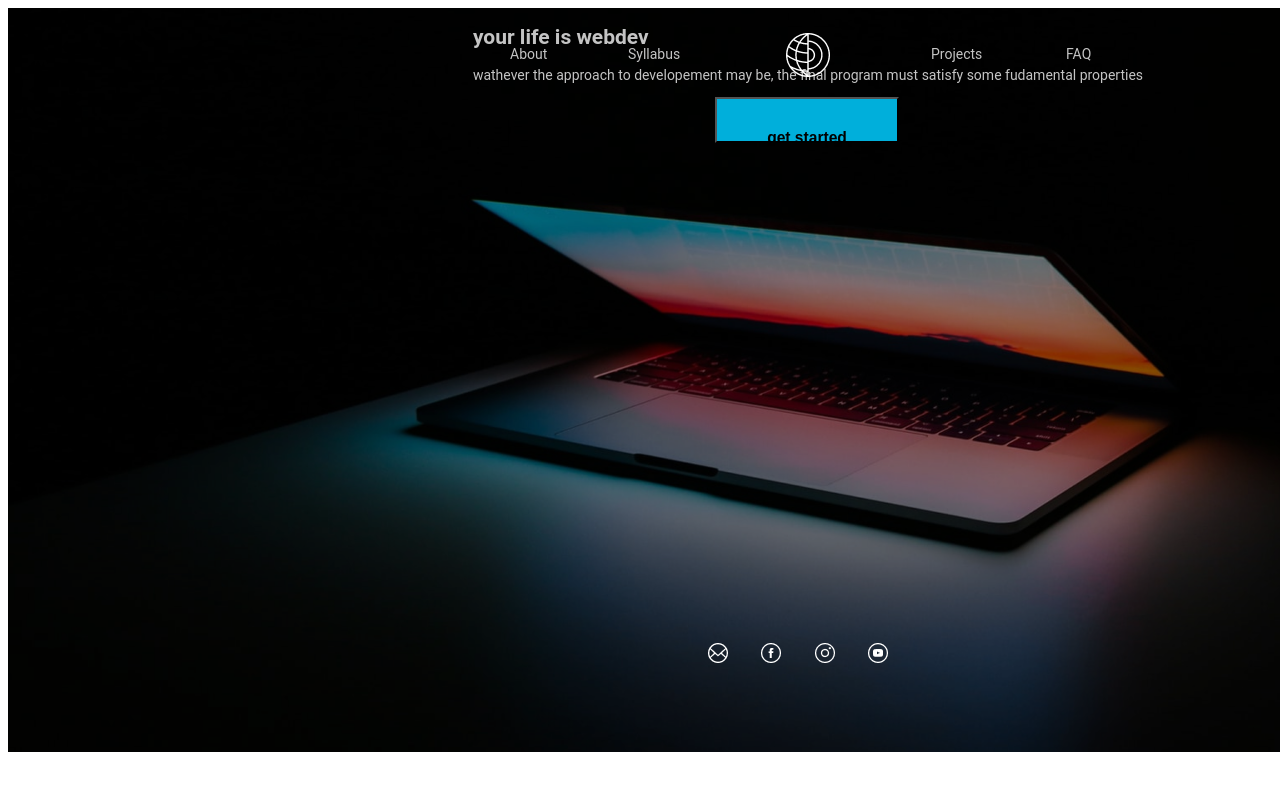
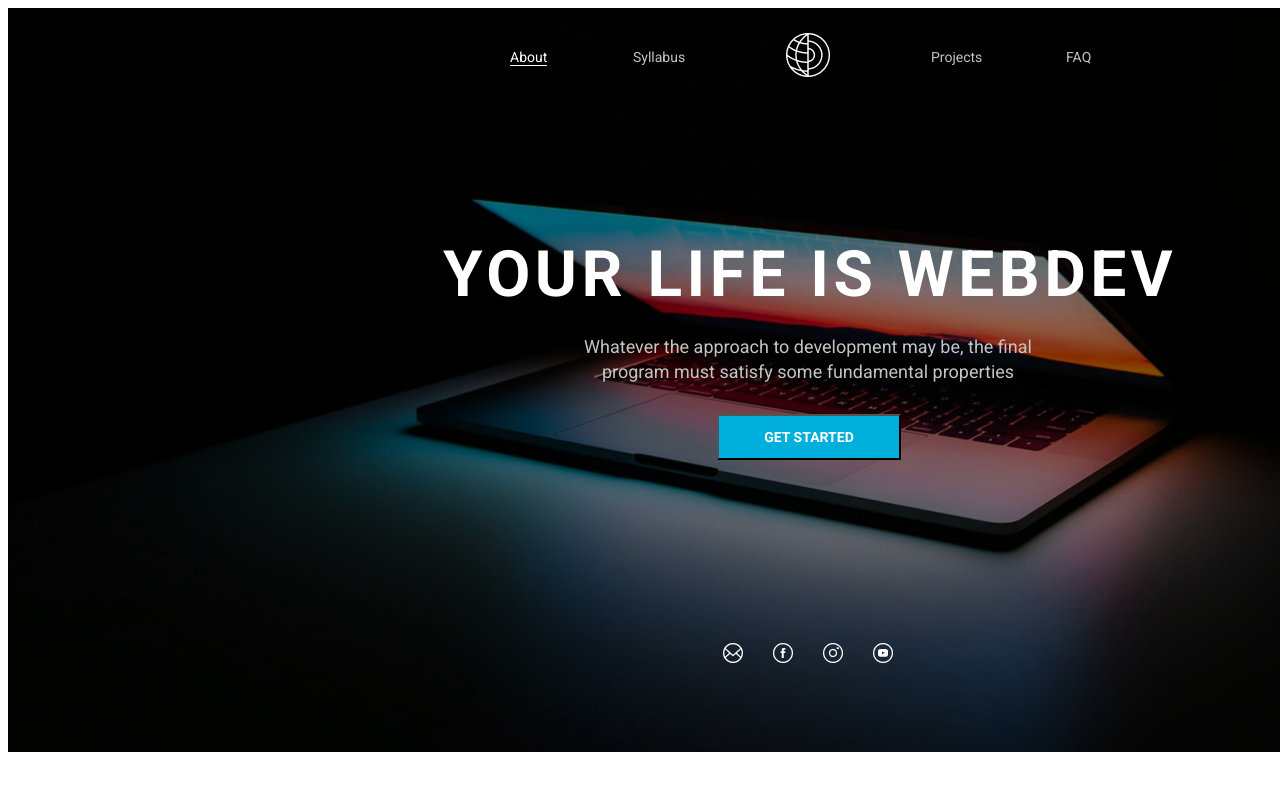
Before and after one commit to vsevolodLavrow/rsschool-cv, a plain HTML site: page webdev/index.html in a window 1280 px wide. Shown: the top 790 px of the page. Drawn offline with Linux system fonts and the light colour scheme.

Commit message:
feat: finish markup first page

```diff
--- a/webdev/css/styles.css
+++ b/webdev/css/styles.css
@@ -1,46 +1,3 @@
-/* body-14-regular */
-
-@font-face {
-    font-family: Roboto, sans-serif;
-    src: url(../css/fonts/Roboto-Regular.ttf);
-    font-style: normal;
-    font-weight: normal;
-    font-size: 14px;
-    line-height: 140%;
-
-    color: #C4C4C4;
-}
-
-/* h2-24-bold-eppercase */
-
-@font-face {
-    font-family: Roboto, sans-serif;
-    src: url(../css/fonts/Roboto-Bold.ttf);
-    font-style: normal;
-    font-weight: bolt;
-    font-size: 24px;
-    line-height: 28px;
-    letter-spacing: 1px;
-    text-transform: uppercase;
-
-    color: #C4C4C4;
-}
-
-/* h3-16-bold-uppercase */
-
-@font-face {
-    font-family: Roboto, sans-serif;
-    src: url(../css/fonts/Roboto-Bold.ttf);
-    font-style: normal;
-    font-weight: 500;
-    font-size: 16px;
-    line-height: 20px;
-    letter-spacing: 2.4px;
-    text-transform: uppercase;
-
-    color: #C4C4C4;
-}
-
 body {
     /*Position*/
     position: relative;
@@ -48,13 +5,12 @@ body {
     height: 4182px;
 
     /*typography*/
-    font: normal 14px Roboto, sans-serif;
+    font: normal 14px 'Roboto', sans-serif;
     color: #C4C4C4;
 
     /*Visual*/
     background-color: #ffffff;
 }
-
     /*First Screen image wraper*/
 
 #firstScreen {
@@ -64,23 +20,16 @@ body {
     height: 744px;
     left: 0px;
     top: 0px;
-
-    display: flex;
-    justify-content: center;
-    align-content: center;
 }
 
-header {
+    /* header */
+.header {
     position: absolute;
     width: 1600px;
     height: 95px;
     left: 0px;
     top: 0px;
-
-    display: flex;
-    align-items: center;
 }
-
 #logo {
     position: absolute;
     width: 44px;
@@ -88,49 +37,136 @@ header {
     left: 778px;
     top: 25px;
 }
-
-#about{
+#syllabus {
     position: absolute;
-    width: 38px;
-    height: 20px;
-    left: 502px;
+    left: 625px;
+    top: 27px;
+}
+#syllabus:hover {
+    cursor: pointer;
+    text-decoration: underline;
 
 }
-#syllabys{
+#about {
     position: absolute;
-    width: 53px;
-    height: 20px;
-    left: 620px;
+    left: 502px;
+    top: 27px;
+    display: inline-block;
+    border-bottom: 1px solid #ffffff;
+    color: #ffffff;
+}
+#about {
+    cursor: pointer;
+}
+#project {
+    position: absolute;
+    left: 923px;
+    top: 27px;
+}
+#project:hover {
+    cursor: pointer;
+    text-decoration: underline;
+}
+#faq {
+    position: absolute;
+    left: 1058px;
+    top: 27px;
+}
+#faq:hover {
+    cursor: pointer;
+    text-decoration: underline;
+}
+
+/* Socials */
+
+#mail {
+    position: absolute;
+    left: 715px;
+    bottom: 89px;
+}
+#mail:hover {
+    cursor: pointer;
+}
+#fbook {
+    position: absolute;
+    left: 765px;
+    bottom: 89px;
+}
+#fbook:hover {
+    cursor: pointer;
+}
+#instagram {
+    position: absolute;
+    left: 815px;
+    bottom: 89px;
+}
+#instagram:hover {
+    cursor: pointer;
+}
+#telegram {
+    position: absolute;
+    left: 865px;
+    bottom: 89px;
+}
+#telegram:hover {
+    cursor: pointer;
+}
+
+/*you life is web*/
+
+.promo {
+    position: absolute;
+    width: 750px;
+    height: 150px;
+    left: 435px;
+    top: 231px;
+    display: flex;
+    align-items: center;
+    text-align: center;
+}
+
+#life {
+    position: absolute;
+    bottom: 13px;
+    font: normal 700 64px/75px 'Roboto', sans-serif;
+    letter-spacing: 4.5px;
+    text-transform: uppercase;
+
+    color: #ffffff;
+}
+
+#whatever {
+    font: normal 400 18px/25.2px 'Roboto', sans-serif;
+
+    position: absolute;
+    left: 113px;
+    top: 77px;
+    width: 504px;
+    height: 50px;
 
 }
-#project{
-    position: absolute;
-    width: 52px;
-    height: 20px;
-    left: 923px;
 
-}
-#faq{
-    position: absolute;
-    width: 26px;
-    height: 20px;
-    left: 1058px;
+.wrapper {
+    display: flex;
+    flex-direction: row;
 }
 
-#socials {
-    position: absolute;
-    bottom: 89px;
-    width: 200px;
-    height: 20px;
+.button {
+    font: normal 700 14px/16.41px 'Roboto', sans-serif;
+    text-align: center;
+    text-transform: uppercase;
+    color: #ffffff;
+    width: 184px;
+    height: 46px;
+    background-color: #00AFDB;
+}
+.button:hover {
+    background-color: #009CC2;
+    cursor: pointer;
 }
 
-button {
+#firstScreenButton {
     position: absolute;
-    left: 707px;
-    width: 184px;
-    height: 46px;
-    padding: 15px 47px;
-
-    background: #00AFDB;
-
+    left: 709px;
+    top: 406px;
 }
--- a/webdev/index.html
+++ b/webdev/index.html
@@ -4,31 +4,40 @@
     <meta charset="UTF-8">
     <meta name="viewport" content="width=device-width, initial-scale=1.0">
     <link rel="stylesheet" href="../webdev/css/styles.css">
-    <title>Document</title>
+    <link href="https://fonts.googleapis.com/css2?family=Roboto:wght@400;700&display=swap" rel="stylesheet">
+    <title>Your life is webdev</title>
 </head>
 <body>
 
     <section id="firstScreen">
-        <header>
-            <p id="about">About</p>
-            <p id="syllabys">Syllabus</p>
-            <img src="../webdev/img/firstScreen/logo.png" alt="logo" id="logo">
-            <p id="project">Projects</p>
-            <p id="faq">FAQ</p>
+
+
+        <header class="header">
+                <img src="../webdev/img/firstScreen/logo.png" alt="logo" id="logo">
+            <nav>
+                <p id="about">About</p>
+
+                <p id="syllabus">Syllabus</p>
+                <p id="project">Projects</p>
+                <p id="faq">FAQ</p>
+            </nav>
         </header>
 
-        <main>
-            <h2>your life is webdev</h2>
-            <p>wathever the approach to developement may be,
-                the final program must satisfy some fudamental properties</p>
-            <button type="button"><h3>get started<h3></button>
-        </main>
+        <section class="promo">
+            <div class="content">
+                    <h1 id="life">your life is WebDev</h1>
+                    <p id="whatever">Whatever the approach to development may be, the final program must satisfy some fundamental properties</p>
+                </div>
+        </section>
+        <div class="wrapper">
+            <button type="button" class="button" id="firstScreenButton">get started</button>
+        </div>
 
         <div id="socials">
-            <img src="../webdev/img/firstScreen/mail.png" alt="mail"  style="padding: 0px 15px 0px 0px;">
-            <img src="../webdev/img/firstScreen/facebook.png" alt="fbook" style="padding: 0px 15px;">
-            <img src="../webdev/img/firstScreen/instagram.png" alt="insta" style="padding: 0px 15px;">
-            <img src="../webdev/img/firstScreen/telegram.png" alt="telegram" style="padding: 0px 0px 0px 15px;">
+            <img id="mail" src="../webdev/img/firstScreen/mail.png" alt="mail" >
+            <img id="fbook" src="../webdev/img/firstScreen/facebook.png" alt="fbook">
+            <img id="instagram" src="../webdev/img/firstScreen/instagram.png" alt="instagram" >
+            <img id="telegram" src="../webdev/img/firstScreen/telegram.png" alt="telegram" >
         </div>
     </section>
 
```
